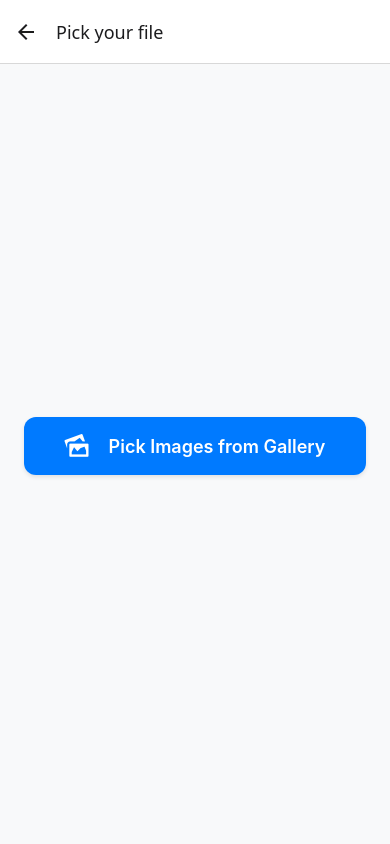
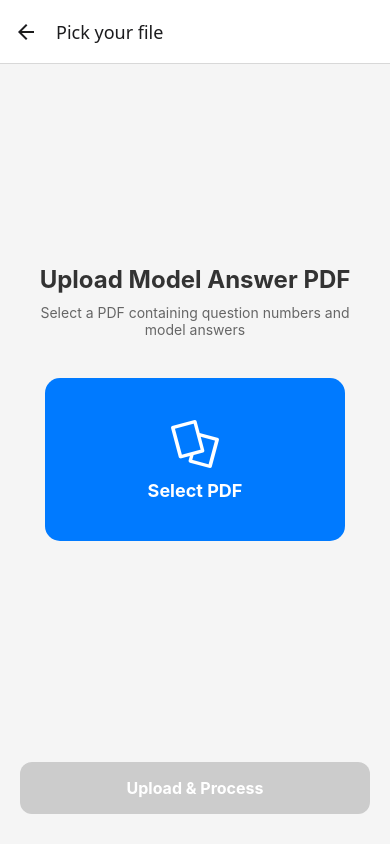
Before and after one commit to Sathvik-Shetty-1569/Intelligent-Answer-Sheet-Evaluator-using-Deep-Learning, a React Native app: screen /ModeofFile in a window 390 px wide. Built offline with nearby package versions, Linux system fonts and the light colour scheme.

Commit message:
handwritten is Saved

```diff
--- a/package.json
+++ b/package.json
@@ -12,7 +12,7 @@
   "dependencies": {
     "@google/generative-ai": "^0.24.0",
     "@react-native-async-storage/async-storage": "^2.1.2",
-    "@react-native-documents/picker": "^10.1.2",
+    "@react-native-documents/picker": "^10.1.7",
     "@react-native-firebase/app": "^21.14.0",
     "@react-native-firebase/firestore": "^21.14.0",
     "@react-native-picker/picker": "^2.11.0",
--- a/src/GalleryScreen.jsx
+++ b/src/GalleryScreen.jsx
@@ -1,82 +1,79 @@
 import React, { useState } from 'react';
 import { FlatList, Image, StyleSheet, Dimensions, View, TouchableOpacity, Text, ActivityIndicator, Alert } from 'react-native';
-import { launchImageLibrary } from 'react-native-image-picker';
+import DocumentPicker from '@react-native-documents/picker';
+import RNFS from 'react-native-fs';
 import axios from 'axios';
 import { FLASK_SERVER_URL } from '@env';
 
 
 
 const GalleryScreen = ({ route, navigation }) => {
-  // Initialize with proper image objects containing both uri and base64
-  const [images, setImages] = useState(() => {
-    // Convert existing URIs to proper image objects if needed
-    const initialImages = route.params?.images || [];
-    return initialImages
-    .map(img => {
-      if (typeof img === 'string') {
-        console.warn('Image has no base64 data and will be skipped.');
-        return null;
-      }
-      return img;
-    })
-    .filter(Boolean); // remove nulls
-  });
-
+  const [pdfFile, setPdfFile] = useState(null); // Store single PDF file
   const [isLoading, setIsLoading] = useState(false);
   const { width, height } = Dimensions.get('window');
 
-  const handleAddMore = async () => {
+  const handleSelectPDF = async () => {
     try {
-      const result = await launchImageLibrary({
-        mediaType: 'photo',
-        selectionLimit: 0, // 0 means no limit
-        includeBase64: true,
+      const result = await DocumentPicker.pick({
+        mode: 'open',
+        type: 'application/pdf', // Specific MIME type for PDFs
+        copyTo: 'cachesDirectory',
       });
 
-      if (result.assets) {
-        const newImages = result.assets.map(asset => {
-          console.log('Asset received:', {
-            uri: asset?.uri,
-            hasBase64: !!asset?.base64,
-            type: asset?.type
-          });
+      if (result) {
+        const file = Array.isArray(result) ? result[0] : result;
+        console.log('PDF selected:', file);
 
-          return {
-            uri: asset?.uri,
-            base64: asset?.base64, // This must exist
-            type: asset?.type || 'image/jpeg',
-            name: asset?.fileName || `image_${Date.now()}`,
-          };
+        // Read file as base64
+        const filePath = file.fileCopyUri || file.uri;
+
+        // Clean URI if needed (remove file:// prefix)
+        const cleanPath = filePath.replace('file://', '');
+        const base64 = await RNFS.readFile(cleanPath, 'base64');
+
+        setPdfFile({
+          name: file.name,
+          uri: file.uri,
+          base64: base64,
+          size: file.size,
         });
-        setImages([...images, ...newImages]);
+
+        Alert.alert('Success', `PDF "${file.name}" loaded successfully`);
       }
     } catch (error) {
-      console.log('Error adding more images:', error);
-      Alert.alert('Error', 'Failed to add images');
+      if (DocumentPicker.isCancel(error)) {
+        console.log('User cancelled PDF picker');
+      } else {
+        console.error('Error picking PDF:', error);
+        Alert.alert('Error', 'Failed to select PDF: ' + error.message);
+      }
     }
   };
 
   const handleUpload = async () => {
-    if (images.length === 0) return;
+    if (!pdfFile || !pdfFile.base64) {
+      Alert.alert('Error', 'Please select a PDF file first');
+      return;
+    }
 
     setIsLoading(true);
     try {
-      // Only include images with base64 data
-      const uploadableImages = images.filter(img => img.base64);
+      console.log('Uploading model answer PDF...');
 
-     const response = await axios.post(
-  "http://192.168.0.198:5000/upload",
-  {
-    images: uploadableImages.map(img => `data:${img.type};base64,${img.base64}`)
-  }
-);
-
+      const response = await axios.post(
+        "http://192.168.0.198:5000/upload-model",
+        {
+          pdf: `data:application/pdf;base64,${pdfFile.base64}`
+        }
+      );
 
       // Handle response
       console.log('Server response:', response.data);
 
       navigation.navigate('ResultsScreen', {
-        results: response.data.results
+        results: [response.data], // Wrap in array for compatibility
+        isModelAnswer: true,
+        totalQuestions: response.data.total_questions
       });
     } catch (error) {
       console.error('Upload failed:', error);
@@ -87,43 +84,53 @@ const GalleryScreen = ({ route, navigation }) => {
   };
 
   return (
-    <View style={{ flex: 1 }}>
-      <FlatList
-        data={images}
-        renderItem={({ item }) => (
-          <View style={{ width, height }}>
-            <Image
-              source={{ uri: item?.uri }}
-              style={styles.fullScreenImage}
-              resizeMode="contain"
-            />
+    <View style={styles.container}>
+      <View style={styles.contentContainer}>
+        <Text style={styles.title}>Upload Model Answer PDF</Text>
+        <Text style={styles.subtitle}>
+          Select a PDF containing question numbers and model answers
+        </Text>
+
+        {pdfFile ? (
+          <View style={styles.pdfCard}>
+            <Text style={styles.pdfIcon}>📄</Text>
+            <View style={styles.pdfInfo}>
+              <Text style={styles.pdfName} numberOfLines={1}>
+                {pdfFile.name}
+              </Text>
+              <Text style={styles.pdfSize}>
+                {(pdfFile.size / 1024 / 1024).toFixed(2)} MB
+              </Text>
+            </View>
+            <TouchableOpacity
+              style={styles.removeButton}
+              onPress={() => setPdfFile(null)}
+            >
+              <Text style={styles.removeButtonText}>✕</Text>
+            </TouchableOpacity>
           </View>
+        ) : (
+          <TouchableOpacity
+            style={styles.selectButton}
+            onPress={handleSelectPDF}
+            disabled={isLoading}
+          >
+            <Text style={styles.selectButtonIcon}>📁</Text>
+            <Text style={styles.selectButtonText}>Select PDF</Text>
+          </TouchableOpacity>
         )}
-        keyExtractor={(item, index) => index.toString()}
-        pagingEnabled
-        showsVerticalScrollIndicator={false}
-        snapToInterval={height}
-        decelerationRate="fast"
-      />
+      </View>
 
       <View style={styles.buttonContainer}>
         <TouchableOpacity
-          style={styles.button}
-          onPress={handleAddMore}
-          disabled={isLoading}
-        >
-          <Text style={styles.buttonText}>Add More Files</Text>
-        </TouchableOpacity>
-
-        <TouchableOpacity
-          style={[styles.button, styles.uploadButton]}
+          style={[styles.uploadButton, (!pdfFile || isLoading) && styles.disabledButton]}
           onPress={handleUpload}
-          disabled={isLoading || images.length === 0}
+          disabled={!pdfFile || isLoading}
         >
           {isLoading ? (
             <ActivityIndicator color="white" />
           ) : (
-            <Text style={styles.buttonText}>Upload</Text>
+            <Text style={styles.buttonText}>Upload & Process</Text>
           )}
         </TouchableOpacity>
       </View>
@@ -132,32 +139,98 @@ const GalleryScreen = ({ route, navigation }) => {
 };
 
 const styles = StyleSheet.create({
-  fullScreenImage: {
+  container: {
+    flex: 1,
+    backgroundColor: '#f5f5f5',
+  },
+  contentContainer: {
+    flex: 1,
+    padding: 20,
+    justifyContent: 'center',
+    alignItems: 'center',
+  },
+  title: {
+    fontSize: 24,
+    fontWeight: 'bold',
+    color: '#333',
+    marginBottom: 10,
+    textAlign: 'center',
+  },
+  subtitle: {
+    fontSize: 14,
+    color: '#666',
+    textAlign: 'center',
+    marginBottom: 40,
+    paddingHorizontal: 20,
+  },
+  selectButton: {
+    backgroundColor: '#6200ee',
+    paddingVertical: 40,
+    paddingHorizontal: 60,
+    borderRadius: 15,
+    alignItems: 'center',
+    elevation: 5,
+  },
+  selectButtonIcon: {
+    fontSize: 48,
+    marginBottom: 10,
+  },
+  selectButtonText: {
+    color: 'white',
+    fontSize: 18,
+    fontWeight: 'bold',
+  },
+  pdfCard: {
+    flexDirection: 'row',
+    backgroundColor: 'white',
+    padding: 20,
+    borderRadius: 12,
+    alignItems: 'center',
     width: '100%',
-    height: '100%',
+    elevation: 3,
+  },
+  pdfIcon: {
+    fontSize: 40,
+    marginRight: 15,
+  },
+  pdfInfo: {
+    flex: 1,
+  },
+  pdfName: {
+    fontSize: 16,
+    fontWeight: '600',
+    color: '#333',
+    marginBottom: 4,
+  },
+  pdfSize: {
+    fontSize: 14,
+    color: '#666',
+  },
+  removeButton: {
+    padding: 10,
+  },
+  removeButtonText: {
+    fontSize: 20,
+    color: '#ff4444',
+    fontWeight: 'bold',
   },
   buttonContainer: {
-    position: 'absolute',
-    bottom: 30,
-    flexDirection: 'row',
-    justifyContent: 'space-around',
-    width: '100%',
-    paddingHorizontal: 20,
-  },
-  button: {
-    backgroundColor: '#6200ee',
-    paddingVertical: 12,
-    paddingHorizontal: 25,
-    borderRadius: 25,
-    elevation: 3,
-    minWidth: 120,
-    alignItems: 'center',
+    padding: 20,
+    paddingBottom: 30,
   },
   uploadButton: {
     backgroundColor: '#03dac6',
+    paddingVertical: 16,
+    borderRadius: 12,
+    elevation: 3,
+    alignItems: 'center',
+  },
+  disabledButton: {
+    backgroundColor: '#ccc',
   },
   buttonText: {
     color: 'white',
+    fontSize: 16,
     fontWeight: 'bold',
   },
 });
--- a/src/ModeofFile.jsx
+++ b/src/ModeofFile.jsx
@@ -1,138 +1,244 @@
-import { StyleSheet, Text, View , TouchableOpacity} from 'react-native'
-import React from 'react'
-import { DocumentPicker } from '@react-native-documents/picker'
-import { launchImageLibrary } from 'react-native-image-picker';
-import Icon from 'react-native-vector-icons/MaterialIcons';
-import Icons from 'react-native-vector-icons/MaterialCommunityIcons';
+import { StyleSheet, Text, View, TouchableOpacity, Alert, ActivityIndicator, ScrollView } from 'react-native'
+import React, { useState } from 'react'
 import Entypo from 'react-native-vector-icons/Entypo';
+import RNFS from 'react-native-fs';
+import axios from 'axios';
 
+// Use require() instead of import to fix module resolution issue
+const DocumentPicker = require('@react-native-documents/picker').default || require('@react-native-documents/picker');
 
-const ModeofFile = ({navigation}) => {
+const ModeofFile = ({ navigation }) => {
+  const [pdfFile, setPdfFile] = useState(null);
+  const [isLoading, setIsLoading] = useState(false);
 
-     // Get existing images from the route params
+  const handleSelectPDF = async () => {
+    try {
+      const result = await DocumentPicker.pick({
+        mode: 'open',
+        type: 'application/pdf',
+        copyTo: 'cachesDirectory',
+      });
 
-      // Function to pick images from the user's library
-      const pickImages = async () => {
-        try {
+      if (result) {
+        const file = Array.isArray(result) ? result[0] : result;
+        console.log('PDF selected:', file);
 
-          // Launch the image picker
-          const result = await launchImageLibrary({
-            mediaType: 'photo',
-            selectionLimit: 10,
-            includeBase64: true, // ✅ This makes sure base64 is included
+        // Read file as base64
+        const filePath = file.fileCopyUri || file.uri;
+
+        // Clean URI if needed (remove file:// prefix)
+        const cleanPath = filePath.replace('file://', '');
+        const base64 = await RNFS.readFile(cleanPath, 'base64');
+
+        setPdfFile({
+          name: file.name,
+          uri: file.uri,
+          base64: base64,
+          size: file.size,
         });
-          // If there is an error, log it
-          if (result.error) {
-            console.log('ImagePicker Error: ', result.error);
-          }
-          else if (result.assets) {
-            const newImages = result.assets.map(item => ({
-              uri: item.uri,
-              base64: item.base64,
-              type: item.type || 'image/jpeg',
-              name: item.fileName || `image_${Date.now()}`,
-            }));
-            // Navigate to the GalleryScreen with the combined images
-            navigation.navigate('GalleryScreen', { images: newImages });
 
+        Alert.alert('Success', `PDF "${file.name}" loaded successfully`);
       }
     } catch (error) {
-          // Log any errors
-          console.log('Error: ', error);
+      if (DocumentPicker.isCancel(error)) {
+        console.log('User cancelled PDF picker');
+      } else {
+        console.error('Error picking PDF:', error);
+        Alert.alert('Error', 'Failed to select PDF: ' + error.message);
+      }
     }
   };
 
-      const pickDocument = async () => {
+  const handleUpload = async () => {
+    if (!pdfFile || !pdfFile.base64) {
+      Alert.alert('Error', 'Please select a PDF file first');
+      return;
+    }
+
+    setIsLoading(true);
     try {
-          const result = await DocumentPicker.pick({
-            allowMultiSelection: true,
+      console.log('Uploading model answer PDF...');
+
+      const response = await axios.post(
+        "http://192.168.0.198:5000/upload-model",
+        {
+          pdf: `data:application/pdf;base64,${pdfFile.base64}`
+        }
+      );
+
+      // Handle response
+      console.log('Server response:', response.data);
+
+      navigation.navigate('ResultsScreen', {
+        results: [response.data], // Wrap in array for compatibility
+        isModelAnswer: true,
+        totalQuestions: response.data.total_questions
       });
-
-          const newDocs = result.map(file => ({
-            uri: file.uri,
-            name: file.name,
-            type: file.type,
-            size: file.size,
-          }));
-
-          navigation.navigate('GalleryScreen', { documents: newDocs });
-        } catch (err) {
-          if (DocumentPicker.isCancel(err)) {
-            console.log('User cancelled document picker');
-          } else {
-            console.error('DocumentPicker Error: ', err);
-          }
+    } catch (error) {
+      console.error('Upload failed:', error);
+      Alert.alert('Upload Error', error.response?.data?.error || error.message);
+    } finally {
+      setIsLoading(false);
     }
   };
+
   return (
+    <View style={styles.container}>
+      <ScrollView contentContainerStyle={styles.scrollContent}>
+        <View style={styles.contentContainer}>
+          <Text style={styles.title}>Upload Model Answer PDF</Text>
+          <Text style={styles.subtitle}>
+            Select a PDF containing question numbers and model answers
+          </Text>
 
-    <View style={styles.container}>
+          {pdfFile ? (
+            <View style={styles.pdfCard}>
+              <Text style={styles.pdfIcon}>📄</Text>
+              <View style={styles.pdfInfo}>
+                <Text style={styles.pdfName} numberOfLines={1}>
+                  {pdfFile.name}
+                </Text>
+                <Text style={styles.pdfSize}>
+                  {(pdfFile.size / 1024 / 1024).toFixed(2)} MB
+                </Text>
+              </View>
+              <TouchableOpacity
+                style={styles.removeButton}
+                onPress={() => setPdfFile(null)}
+              >
+                <Text style={styles.removeButtonText}>✕</Text>
+              </TouchableOpacity>
+            </View>
+          ) : (
+            <TouchableOpacity
+              style={styles.selectButton}
+              onPress={handleSelectPDF}
+              disabled={isLoading}
+            >
+              <Entypo name="documents" size={48} color="#fff" style={styles.selectButtonIcon} />
+              <Text style={styles.selectButtonText}>Select PDF</Text>
+            </TouchableOpacity>
+          )}
+        </View>
+      </ScrollView>
+
       <View style={styles.buttonContainer}>
-
         <TouchableOpacity
-                  style={[styles.button, styles.primaryButton]}
-                  onPress={pickImages}
-                  activeOpacity={0.8}
+          style={[styles.uploadButton, (!pdfFile || isLoading) && styles.disabledButton]}
+          onPress={handleUpload}
+          disabled={!pdfFile || isLoading}
         >
-                  <Entypo name="images" size={24} color="#fff" style={styles.icon} />
-                  <Text style={styles.buttonText}>Pick Images from Gallery</Text>
+          {isLoading ? (
+            <ActivityIndicator color="white" />
+          ) : (
+            <Text style={styles.buttonText}>Upload & Process</Text>
+          )}
         </TouchableOpacity>
-
-
       </View>
     </View>
-  )
+  );
 }
 
-export default ModeofFile
+export default ModeofFile;
 
 const styles = StyleSheet.create({
   container: {
     flex: 1,
-        backgroundColor: '#f8f9fa',
-        paddingHorizontal: 24,
-        paddingTop: 40,
+    backgroundColor: '#f5f5f5',
+  },
+  scrollContent: {
+    flexGrow: 1,
+  },
+  contentContainer: {
+    flex: 1,
+    padding: 20,
     justifyContent: 'center',
+    alignItems: 'center',
   },
-      button: {
+  title: {
+    fontSize: 24,
+    fontWeight: 'bold',
+    color: '#333',
+    marginBottom: 10,
+    textAlign: 'center',
+  },
+  subtitle: {
+    fontSize: 14,
+    color: '#666',
+    textAlign: 'center',
+    marginBottom: 40,
+    paddingHorizontal: 20,
+  },
+  selectButton: {
+    backgroundColor: '#007AFF',
+    paddingVertical: 40,
+    paddingHorizontal: 60,
+    borderRadius: 15,
+    alignItems: 'center',
+    elevation: 5,
+    width: '100%',
+    maxWidth: 300,
+  },
+  selectButtonIcon: {
+    marginBottom: 10,
+  },
+  selectButtonText: {
+    color: 'white',
+    fontSize: 18,
+    fontWeight: 'bold',
+  },
+  pdfCard: {
     flexDirection: 'row',
+    backgroundColor: 'white',
+    padding: 20,
+    borderRadius: 12,
     alignItems: 'center',
-        justifyContent: 'center',
-        paddingVertical: 16,
-        paddingHorizontal: 24,
-        borderRadius: 12,
-        marginBottom: 16,
-        shadowColor: '#000',
-        shadowOffset: {
-          width: 0,
-          height: 2,
-        },
-        shadowOpacity: 0.1,
-        shadowRadius: 4,
+    width: '100%',
+    maxWidth: 400,
     elevation: 3,
   },
+  pdfIcon: {
+    fontSize: 40,
+    marginRight: 15,
+  },
+  pdfInfo: {
+    flex: 1,
+  },
+  pdfName: {
+    fontSize: 16,
+    fontWeight: '600',
+    color: '#333',
+    marginBottom: 4,
+  },
+  pdfSize: {
+    fontSize: 14,
+    color: '#666',
+  },
+  removeButton: {
+    padding: 10,
+  },
+  removeButtonText: {
+    fontSize: 20,
+    color: '#ff4444',
+    fontWeight: 'bold',
+  },
   buttonContainer: {
-        width: '100%',
-        marginBottom: 40,
+    padding: 20,
+    paddingBottom: 30,
   },
-      primaryButton: {
-        backgroundColor: '#007AFF',
+  uploadButton: {
+    backgroundColor: '#03dac6',
+    paddingVertical: 16,
+    borderRadius: 12,
+    elevation: 3,
+    alignItems: 'center',
   },
-      secondaryButton: {
-        backgroundColor: '#fff',
-        borderWidth: 1,
-        borderColor: '#007AFF',
+  disabledButton: {
+    backgroundColor: '#ccc',
   },
   buttonText: {
-        fontSize: 18,
-        fontWeight: '600',
-        color: '#fff',
-        marginLeft: 12,
+    color: 'white',
+    fontSize: 16,
+    fontWeight: 'bold',
   },
-      secondaryButtonText: {
-        color: '#007AFF',
-      },
-      icon: {
-        marginRight: 8,
-      },
-})
+});
--- a/src/ResultsScreen.jsx
+++ b/src/ResultsScreen.jsx
@@ -6,26 +6,36 @@ import { collection, addDoc, serverTimestamp } from 'firebase/firestore';
 
 
 const ResultsScreen = ({ route,navigation }) => {
-  const { results } = route.params;
+  const { results, isModelAnswer = false } = route.params;
   const [marks, setMarks] = useState({});
   const [expandedItems, setExpandedItems] = useState({});
   const [modelName, setModelName] = useState(''); // State for model name input
+  console.log("RESULTS PROP:", results);
 
 
 
-  const handleMarkChange = (resultIndex, pairIndex, value) => {
+  const handleMarkChange = (questionKey, value) => {
     setMarks(prev => ({
       ...prev,
-      [`${resultIndex}-${pairIndex}`]: value
+      [questionKey]: value
     }));
   };
 
+// Add this at the top, after imports
+const cleanText = (text) => {
+  if (!text) return '';
+  return text
+    .replace(/\n/g, ' ')           // replace newlines with space
+    .replace(/\s+/g, ' ')          // collapse multiple spaces
+    .replace(/^[^a-zA-Z]+/, '')    // remove starting non-letters/punctuation
+    .trim();                        // remove leading/trailing spaces
+};
 
 
-  const toggleExpand = (resultIndex, pairIndex) => {
+  const toggleExpand = (key) => {
     setExpandedItems(prev => ({
       ...prev,
-      [`${resultIndex}-${pairIndex}`]: !prev[`${resultIndex}-${pairIndex}`]
+      [key]: !prev[key]
     }));
   };
 
@@ -37,6 +47,20 @@ const ResultsScreen = ({ route,navigation }) => {
       }
 
     const finalData = [];
+
+    if (isModelAnswer && results[0]?.qa_dict) {
+      // New format: Model answer PDF with cutouts
+      const qa_dict = results[0].qa_dict;
+      Object.entries(qa_dict).forEach(([questionKey, answer]) => {
+        finalData.push({
+          question: questionKey,
+          answer: cleanText(answer), // <-- cleaned same as display
+          mark: parseInt(marks[questionKey] || '0'),
+        });
+
+      });
+    } else {
+      // Old format: Image-based with cropped_pairs
       results.forEach((result, resultIndex) => {
         const qaPairs = result.qa_dict ? Object.entries(result.qa_dict) : [];
         result.cropped_pairs.forEach((_, pairIndex) => {
@@ -46,20 +70,22 @@ const ResultsScreen = ({ route,navigation }) => {
           finalData.push({
             question,
             answer,
-          mark: marks[key] || '0',
+            mark: parseInt(marks[key] || '0'),
           });
         });
       });
+    }
 
     console.log('Final Structured Data:', finalData);
 
     await addDoc(collection(db, 'models'), {
-      name: modelName.trim(), // Use the user-provided name
+      modelName: modelName.trim(),
       data: finalData,
       createdAt: serverTimestamp(),
+      totalQuestions: finalData.length
     });
     console.log(`✅ Saved to Firestore as ${modelName}`);
-      navigation.navigate('ImagePicker'); // Go to saved screen
+      navigation.navigate('ImagePicker');
 
   } catch (e) {
     console.error('Saving error:', e);
@@ -87,18 +113,52 @@ const ResultsScreen = ({ route,navigation }) => {
     />
   </View>
 
-      {results.map((result, resultIndex) => (
+  {isModelAnswer && results[0]?.qa_dict ? (
+    // New format: display qa_dict text
+    Object.entries(results[0].qa_dict).map(([questionKey, answer], index) => (
+      <View key={questionKey} style={styles.card}>
+        <TouchableOpacity
+          style={styles.cardHeader}
+          onPress={() => toggleExpand(questionKey)}
+        >
+          <Text style={styles.cardTitle}>{questionKey}</Text>
+          <View style={styles.headerRight}>
+            <View style={styles.marksInputContainer}>
+              <Text style={styles.marksLabel}>Max Marks:</Text>
+              <TextInput
+                style={styles.marksInput}
+                keyboardType="numeric"
+                placeholder="0"
+                placeholderTextColor="#999"
+                value={marks[questionKey] || ''}
+                onChangeText={(text) => handleMarkChange(questionKey, text)}
+              />
+            </View>
+            <Text style={styles.expandIcon}>
+              {expandedItems[questionKey] ? '▲' : '▼'}
+            </Text>
+          </View>
+        </TouchableOpacity>
 
+        {expandedItems[questionKey] && (
+  <View style={styles.cardContent}>
+  <Text style={{ color: '#333', lineHeight: 20 }}>
+  {cleanText(answer)}
+</Text>
+
+  </View>
+)}
+      </View>
+    ))
+  ) : (
+    // Old format: Image-based with cropped_pairs
+    results.map((result, resultIndex) => (
       <View key={resultIndex} style={styles.resultBlock}>
-
-
         {result.cropped_pairs.map((base64Image, pairIndex) => (
           <View key={pairIndex} style={styles.card}>
-
-
             <TouchableOpacity
               style={styles.cardHeader}
-                onPress={() => toggleExpand(resultIndex, pairIndex)}
+              onPress={() => toggleExpand(`${resultIndex}-${pairIndex}`)}
             >
               <Text style={styles.cardTitle}>
                 Question {resultIndex + 1}-{pairIndex + 1}
@@ -110,8 +170,6 @@ const ResultsScreen = ({ route,navigation }) => {
 
             {expandedItems[`${resultIndex}-${pairIndex}`] && (
               <View style={styles.cardContent}>
-
-
                 <View style={styles.inputGroup}>
                   <Text style={styles.inputLabel}>Marks:</Text>
                   <TextInput
@@ -121,7 +179,7 @@ const ResultsScreen = ({ route,navigation }) => {
                     placeholderTextColor="#999"
                     value={marks[`${resultIndex}-${pairIndex}`] || ''}
                     onChangeText={(text) =>
-                        handleMarkChange(resultIndex, pairIndex, text)
+                      handleMarkChange(`${resultIndex}-${pairIndex}`, text)
                     }
                   />
                 </View>
@@ -136,7 +194,8 @@ const ResultsScreen = ({ route,navigation }) => {
           </View>
         ))}
       </View>
-      ))}
+    ))
+  )}
 </ScrollView>
     <View style={styles.buttonContainer}>
         <TouchableOpacity
@@ -186,6 +245,37 @@ const styles = StyleSheet.create({
     padding: 15,
     borderBottomWidth: 1,
     borderBottomColor: '#eee',
+  },
+  headerRight: {
+    flexDirection: 'row',
+    alignItems: 'center',
+    gap: 10,
+  },
+  marksInputContainer: {
+    flexDirection: 'row',
+    alignItems: 'center',
+    backgroundColor: '#f0f0f0',
+    paddingHorizontal: 10,
+    paddingVertical: 10,
+    borderRadius: 8,
+  },
+  marksLabel: {
+    fontSize: 13,
+    color: '#666',
+    marginRight: 8,
+  },
+  marksInput: {
+    width: 50,
+    height: 38,
+    borderWidth: 1,
+    borderColor: '#ddd',
+    borderRadius: 6,
+    paddingHorizontal: 8,
+    fontSize: 14,
+    color: '#333',
+    backgroundColor: '#fff',
+    textAlign: 'center',
+
   },
   cardTitle: {
     fontSize: 16,
--- a/src/SaveResultsScreen.jsx
+++ b/src/SaveResultsScreen.jsx
@@ -71,9 +71,11 @@ const SaveResultsScreen = ({ route }) => {
               margin-bottom: 30px;
             }
             .question {
-    margin-bottom: 30px;
-    border-bottom: 1px solid #eee;
-    padding-bottom: 20px;
+    margin-bottom: 25px;
+    padding: 15px;
+    background-color: #f9f9f9;
+    border-radius: 8px;
+    border-left: 4px solid #3498db;
     word-wrap: break-word;
     white-space: pre-wrap;
   }
```
Also changed, not shown: 3 other files (tests, documents, lock files or other folders). Lines whose indentation alone changed are shown as unchanged.
